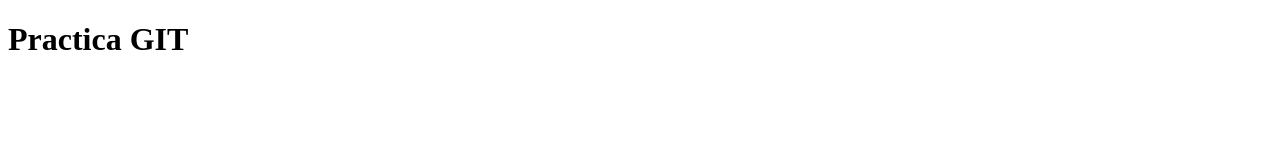
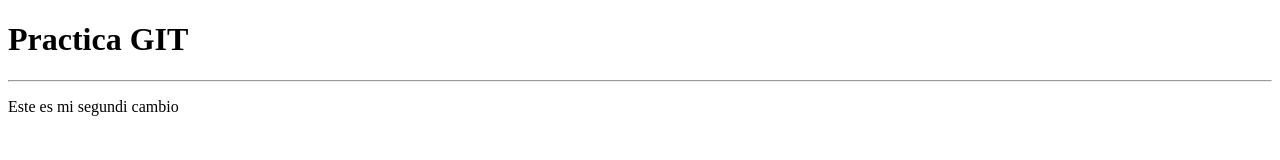
Before and after one commit to Cesar2812/MiPrimerCommit, a plain HTML site: page index.html in a window 1280 px wide. Drawn offline with Linux system fonts and the light colour scheme.

Commit message:
Mi segundoComiit

```diff
--- a/index.html
+++ b/index.html
@@ -7,5 +7,7 @@
 </head>
 <body>
     <h1>Practica GIT</h1>
+    <hr/>
+    <p>Este es mi segundi cambio</p>
 </body>
 </html>
```
